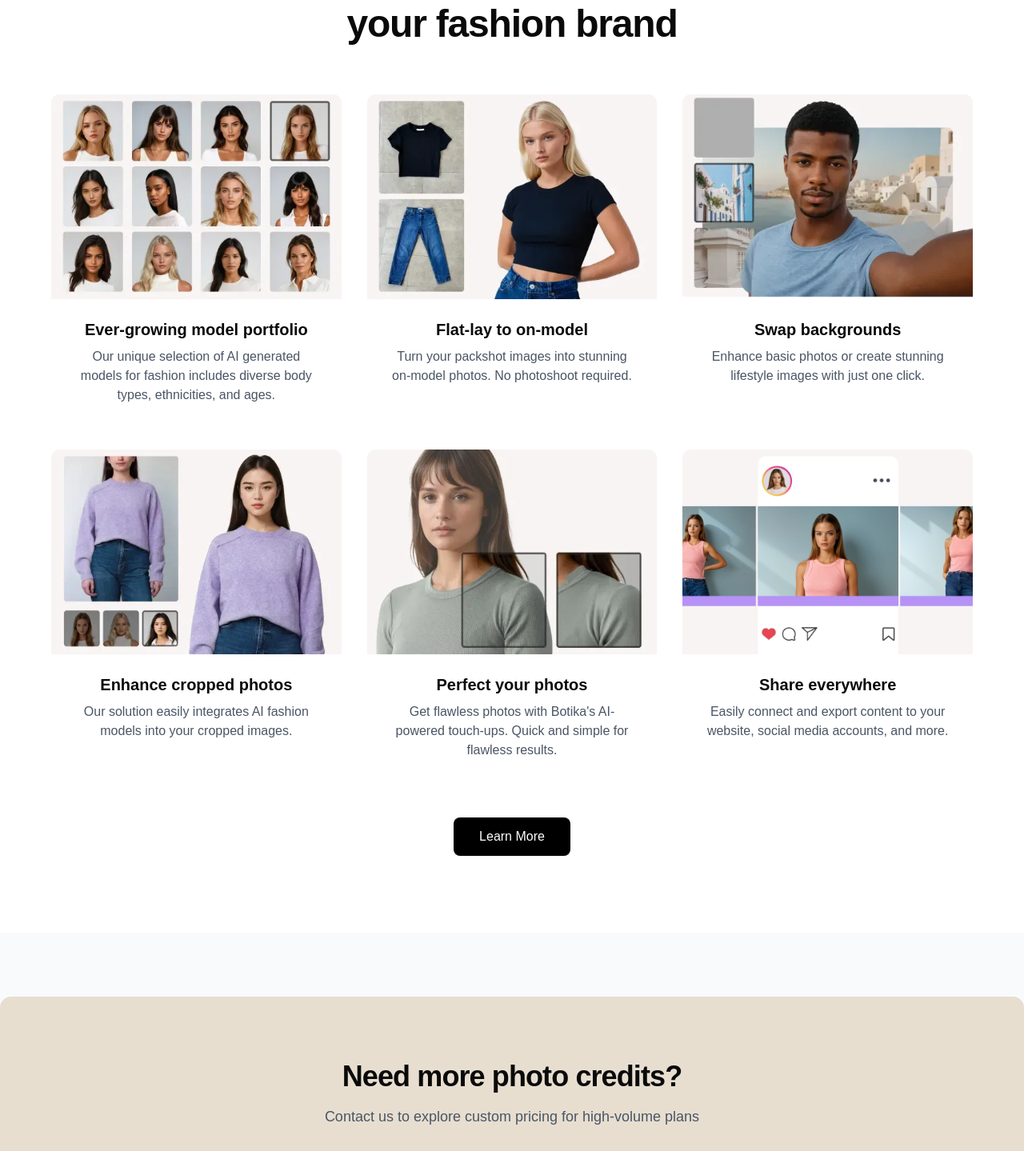
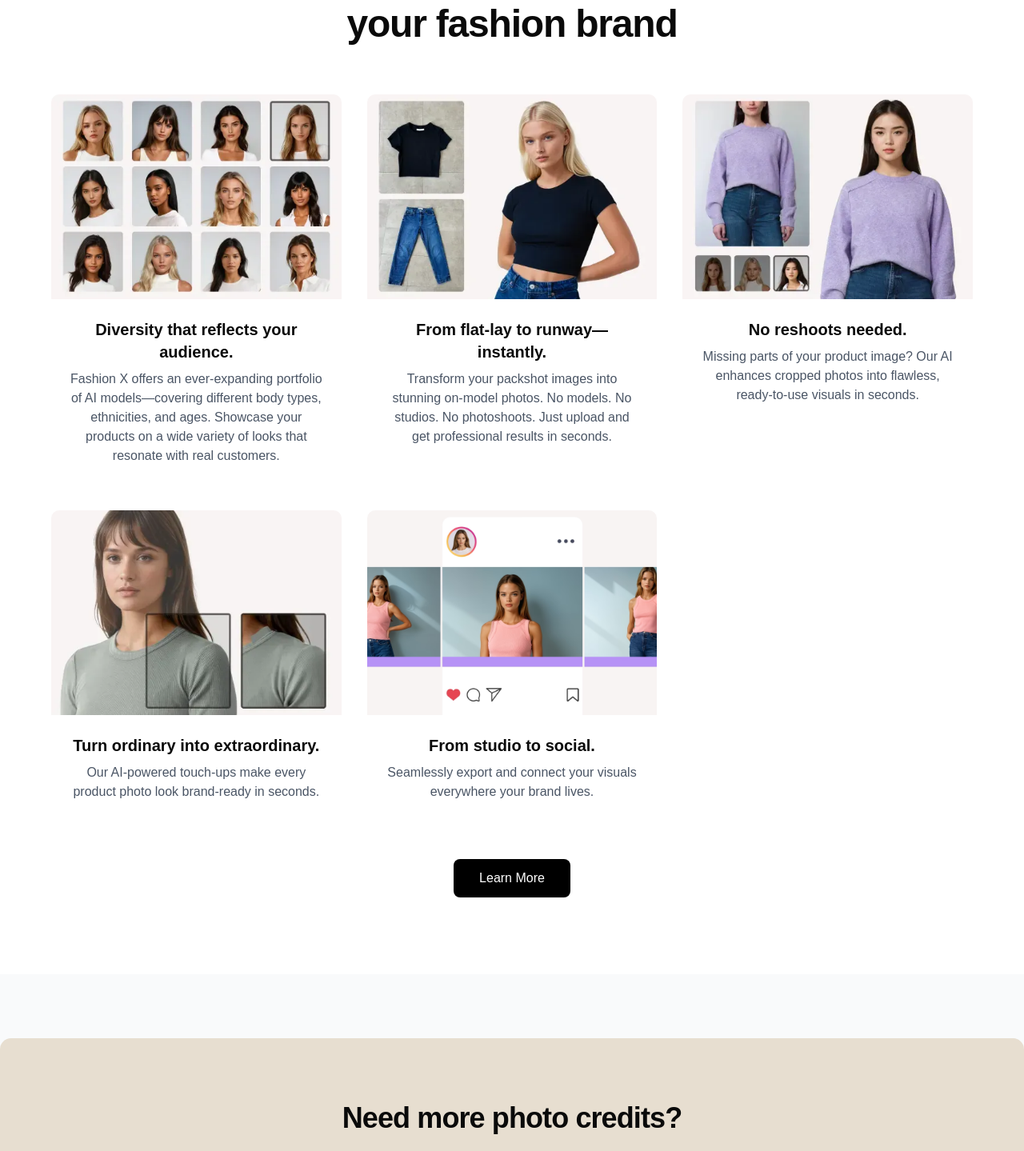
Before and after one commit to prashantdesale0219/Deepnex.Fashionex, a Next.js app in the folder frontend/: page /pricing in a window 1280 px wide. Shown: the part 2094-3533 px from the top of the page at 80% size. Built offline with nearby package versions, Linux system fonts and the light colour scheme; a web font is replaced by a local one.

Commit message:
complate

```diff
--- a/frontend/src/data/home.js
+++ b/frontend/src/data/home.js
@@ -77,29 +77,29 @@ export const statsData = [
 
 export const gridsData =[    {
         id: 1,
-        title: "Skip the shoots",
-        description: "Generate stunning, professional photos & launch collections in no time. No studios, no crews - cut costs by 90% without sacrificing quality.",
+        title: "Stop Paying for Shoots. Start Selling Faster.",
+        description: "Forget endless photoshoots, heavy budgets, and waiting on crews. Fashion X lets you create jaw-dropping product images instantly—cutting costs by 90% while keeping the same runway-level quality.",
         image: "/assets/images/grid1.png",
         layout: "image-right" // Image on right, text on left
     },
     {
         id: 2,
-        title: "Turn static photos into fashion videos",
-        description: "Bring your fashion to life with AI generated video. Show how your products move, fit, and feel - so customers can buy with confidence.",
+        title: "From Static Photos to Motion.",
+        description: "Why stop at static shots? Fashion X transforms your product images into dynamic AI-powered videos. Show how your designs move, fit, and flow—so customers don’t just see them, they trust them.",
         image: "/assets/images/grid2.png",
         layout: "image-left" // Image on left, text on right (alternating)
     },
     {
         id: 3,
-        title: "More models, bigger reach",
-        description: "Feature various looks and styles without hiring dozens of models. Get access to an exclusive and diverse AI model portfolio.",
+        title: "One dress. A thousand ways.",
+        description: "Why limit your collection to one model when you can show it on many? With Fashion X, get access to a full range of AI models and unlock endless styling possibilities—without endless photoshoots.",
         image: "/assets/images/grid3.png",
         layout: "image-right" // Image on right, text on left (alternating)
     },
     {
         id: 4,
-        title: "Full image rights included",
-        description: "Use your photos anywhere, anytime. No fees, no headaches - just freedom.",
+        title: "No strings attached.",
+        description: "Tired of hidden fees and usage limits? With Fashion X, you own everything you create. Post it, print it, sell with it—your visuals, your rules.",
         image: "/assets/images/grid4.png",
         layout: "image-left" // Image on left, text on right (alternating)
     }
@@ -108,38 +108,32 @@ export const gridsData =[    {
 export const aiSolutionsData = [
     {
         id: 1,
-        title: "Ever-growing model portfolio",
-        description: "Our unique selection of AI generated models for fashion includes diverse body types, ethnicities, and ages.",
+        title: "Diversity that reflects your audience.",
+        description: "Fashion X offers an ever-expanding portfolio of AI models—covering different body types, ethnicities, and ages. Showcase your products on a wide variety of looks that resonate with real customers.",
         image: "/assets/images/ai1.webp"
     },
     {
         id: 2,
-        title: "Flat-lay to on-model",
-        description: "Turn your packshot images into stunning on-model photos. No photoshoot required.",
+        title: "From flat-lay to runway—instantly.",
+        description: "Transform your packshot images into stunning on-model photos. No models. No studios. No photoshoots. Just upload and get professional results in seconds.",
         image: "/assets/images/ai2.webp"
     },
     {
-        id: 3,
-        title: "Swap backgrounds",
-        description: "Enhance basic photos or create stunning lifestyle images with just one click.",
-        image: "/assets/images/ai3.webp"
-    },
-    {
         id: 4,
-        title: "Enhance cropped photos",
-        description: "Our solution easily integrates AI fashion models into your cropped images.",
+        title: "No reshoots needed.",
+        description: "Missing parts of your product image? Our AI enhances cropped photos into flawless, ready-to-use visuals in seconds.",
         image: "/assets/images/ai4.webp"
     },
     {
         id: 5,
-        title: "Perfect your photos",
-        description: "Get flawless photos with Botika's AI-powered touch-ups. Quick and simple for flawless results.",
+        title: "Turn ordinary into extraordinary.",
+        description: "Our AI-powered touch-ups make every product photo look brand-ready in seconds.",
         image: "/assets/images/ai5.webp"
     },
     {
         id: 6,
-        title: "Share everywhere",
-        description: "Easily connect and export content to your website, social media accounts, and more.",
+        title: "From studio to social.",
+        description: "Seamlessly export and connect your visuals everywhere your brand lives.",
         image: "/assets/images/ai6.avif"
     }
 ]
@@ -147,28 +141,28 @@ export const aiSolutionsData = [
 export const faqData = [
     {
         id: 1,
-        question: "Where do Botika AI fashion models come from?",
-        answer: "All our models are 100% AI-generated—no stock models, no real people, no photo references. Every detail is built from scratch by our tech, from the subtle features in each model's face to their skin texture and makeup style. Unique faces, made just for your brand."
+        question: "Where do Fashion X AI fashion models come from?",
+        answer: "All our models are 100% AI-generated — no stock photos, no real people, no recycled references. Every face, texture, and detail is crafted uniquely for your brand."
     },
     {
         id: 2,
         question: "What tech powers your AI models?",
-        answer: "Our proprietary AI technology combines advanced generative models with fashion-specific training to create hyper-realistic models. We use a combination of diffusion models and neural networks optimized specifically for clothing draping, texture rendering, and natural poses."
+        answer: "Fashion X runs on advanced generative AI, trained specifically for fashion visuals. This ensures high-resolution, lifelike results optimized for apparel and eCommerce."
     },
     {
         id: 3,
         question: "How do I get started?",
-        answer: "Getting started is simple! Sign up for an account, upload your product images, select your preferred AI model and customization options, and our system will generate your fashion photos within minutes. We offer various subscription plans to suit businesses of all sizes."
+        answer: "Simply sign up, upload your clothing images, and select your preferred model style. Our AI handles the rest — delivering polished photos in minutes."
     },
     {
         id: 4,
         question: "Can I customize clothing or models using my own prompts?",
-        answer: "Yes! Our platform allows for extensive customization. You can provide specific prompts for clothing styles, model characteristics, poses, and backgrounds. Our advanced AI understands natural language instructions, making it easy to achieve exactly the look you want."
+        answer: "Yes! You can personalize models, poses, backgrounds, and outfits with text prompts or presets, giving you total creative control."
     },
     {
         id: 5,
         question: "Can I use your service for jewelry, footwear, or cosmetics?",
-        answer: "Absolutely! While we specialize in fashion apparel, our AI models are fully capable of showcasing jewelry, accessories, footwear, and cosmetics. Our technology accurately renders fine details, reflections, and textures needed for these product categories."
+        answer: "Absolutely. While built for fashion, our AI also generates realistic visuals for jewelry, footwear, and beauty products."
     }
 ]
 
```
Also changed, not shown: 2 other files (tests, documents, lock files or other folders).
